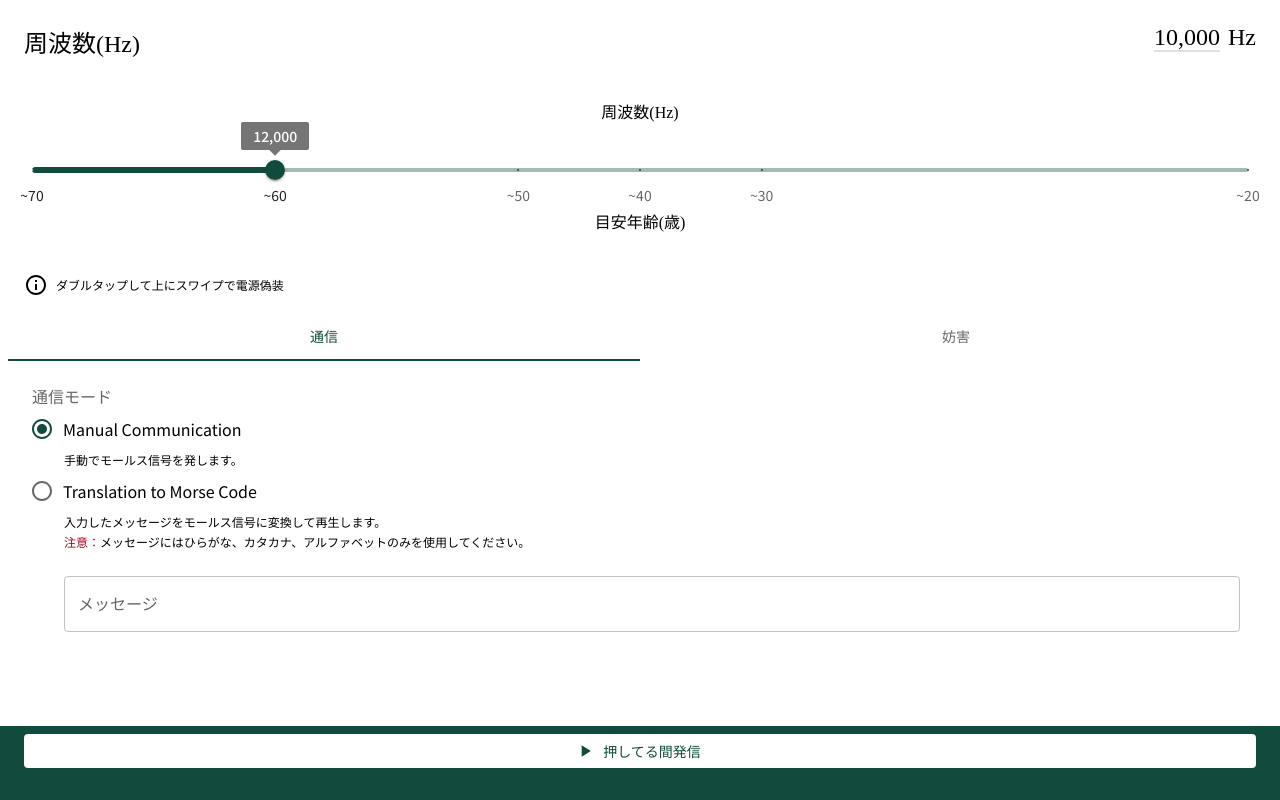
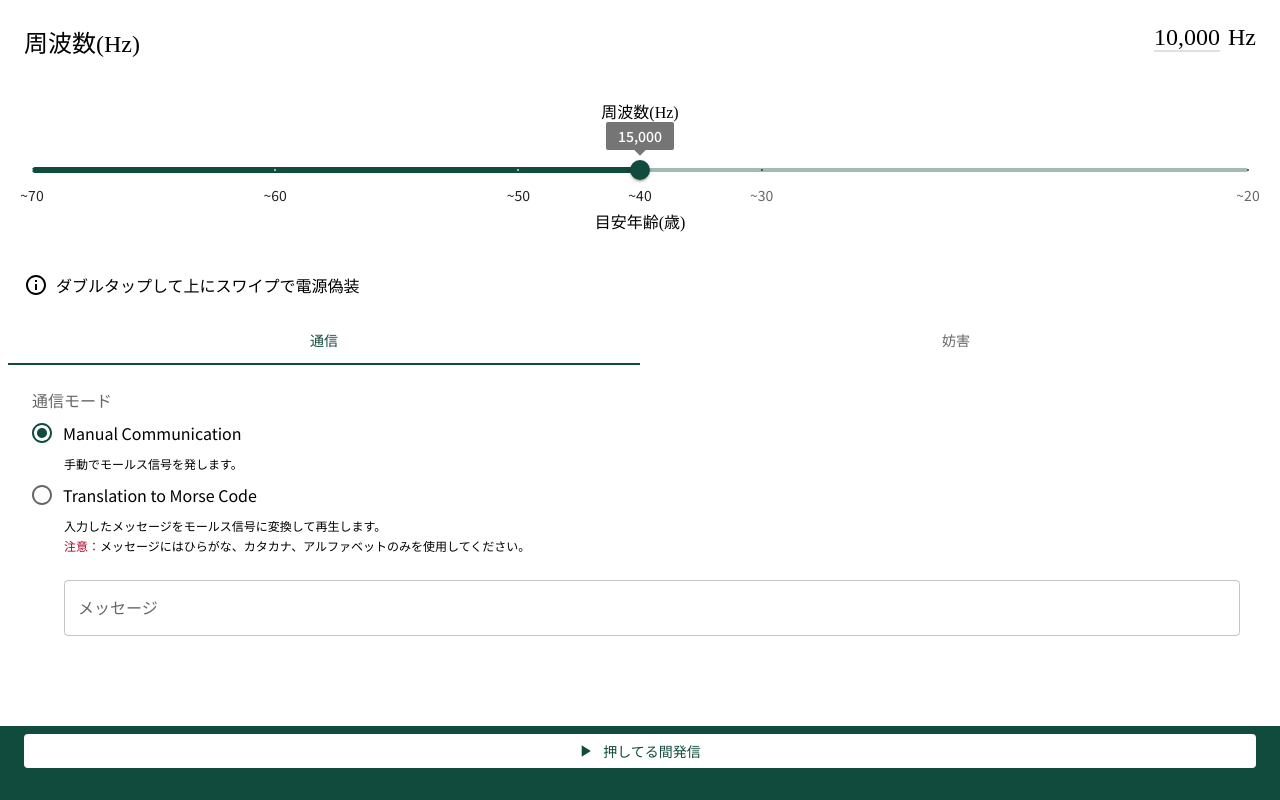
Before and after one commit to nagohachi/tsukutte-asobu2023, a React (Vite) app: page / in a window 1280 px wide. Built offline with nearby package versions, Linux system fonts and the light colour scheme.

Commit message:
普通モードと偽装モードの切り替え、周波数バーで渡された周波数を実際に鳴らす (#13)

```diff
--- a/src/ FrequencyBar.tsx
+++ b/src/ FrequencyBar.tsx
@@ -5,28 +5,28 @@ import Grid from "@mui/material/Grid";
 const marks = [
   {
     value: 10000,
-    label: "~70"
+    label: "~70",
   },
   {
     value: 12000,
-    label: "~60"
+    label: "~60",
   },
   {
     value: 14000,
-    label: "~50"
+    label: "~50",
   },
   {
     value: 15000,
-    label: "~40"
+    label: "~40",
   },
   {
     value: 16000,
-    label: "~30"
+    label: "~30",
   },
   {
     value: 20000,
-    label: "~20"
-  }
+    label: "~20",
+  },
 ];
 
 function valuetext(value: number) {
@@ -37,7 +37,17 @@ function valueLabelFormat(value: number) {
   return value.toLocaleString();
 }
 
-function FrequencyBar() {
+interface FrequencyBarProps {
+  frequency: number;
+  setFrequency: (frequency: number) => void;
+}
+
+function FrequencyBar({ frequency, setFrequency }: FrequencyBarProps) {
+  const handleSliderChange = (_: Event, newValue: number | number[]) => {
+    // newValueはnumber | number[]の型を持つので、number型にキャストしています。
+    setFrequency(newValue as number);
+  };
+
   return (
     <>
       <Box sx={{ flexGrow: 1, p: 2, fontSize: "h5.fontSize" }}>
@@ -62,6 +72,8 @@ function FrequencyBar() {
           min={10000}
           max={20000}
           defaultValue={12000}
+          value={frequency}
+          onChange={handleSliderChange}
           valueLabelFormat={valueLabelFormat}
           getAriaValueText={valuetext}
           step={null}
--- a/src/App.tsx
+++ b/src/App.tsx
@@ -4,8 +4,8 @@ import MenuTabs from "./MenuTabs";
 // import { PlaySoundForFreeTime, PlaySoundMusic } from "./PlaySound";
 // import { frequency } from "./Params";
 // import { TextToMorse } from "./TextToMorse";
-// import { DoubleTouchThenSwipe } from "./Swipes";
-// import { useState } from "react";
+import { DoubleTouchThenSwipe } from "./Swipes";
+import { useState } from "react";
 import { createTheme, ThemeProvider } from "@mui/material";
 import { themeOptions } from "./ThemeOptions";
 import Grid from "@mui/material/Grid";
@@ -13,47 +13,29 @@ import InfoOutlinedIcon from "@mui/icons-material/InfoOutlined";
 
 function App() {
   const theme = createTheme(themeOptions);
-  // const [isCamouflage, setIsCamouflage] = useState(false);
+  const [isCamouflage, setIsCamouflage] = useState(false);
+  const [frequency, setFrequency] = useState(15000);
 
   return (
-    <ThemeProvider theme={theme}>
-      <FrequencyBar />
-      <Grid
-        container
-        spacing={1}
-        padding={2}
-        sx={{ typography: "caption" }}
-        alignItems="center"
-      >
-        <Grid item>
-          <InfoOutlinedIcon sx={{ display: "flex" }} />
-        </Grid>
-        <Grid item>ダブルタップして上にスワイプで電源偽装</Grid>
-      </Grid>
-      <MenuTabs />
-      {/* <div className="container">
-        <section className="swipe-component__container">
-          <DoubleTouchThenSwipe
-            isCamouflage={isCamouflage}
-            setIsCamouflage={setIsCamouflage}
-          />
-        </section>
-        <section className="main-component__container">
-          <FrequencyBar />
-          <div>2本指でタッチ & 上スワイプして電源偽装モードに切り替え</div>
-          <MenuTabs />
-          <span>
-            <PlaySoundForFreeTime
-              value="押下の間ずっと"
-              frequency={frequency}
-            />
-          </span>
-          <span>
-            <PlaySoundMusic value="妨害音声を再生" />
-          </span>
-        </section>
-      </div> */}
-    </ThemeProvider>
+    <>
+      <DoubleTouchThenSwipe
+        isCamouflage={isCamouflage}
+        setIsCamouflage={setIsCamouflage}
+      />
+      {!isCamouflage && (
+        <ThemeProvider theme={theme}>
+          <FrequencyBar frequency={frequency} setFrequency={setFrequency} />
+          <Grid container spacing={1} padding={2}>
+            <Grid item>
+              <InfoOutlinedIcon />
+            </Grid>
+            <Grid item>ダブルタップして上にスワイプで電源偽装</Grid>
+          </Grid>
+          <MenuTabs frequency={frequency} />
+        </ThemeProvider>
+      )}
+      {isCamouflage && <h2>カモフラージュモード</h2>}
+    </>
   );
 }
 
--- a/src/Footer.tsx
+++ b/src/Footer.tsx
@@ -4,9 +4,10 @@ import { TextToMorse } from "./TextToMorse";
 
 type FooterProps = {
   mode: string;
+  frequency: number;
 };
 
-const Footer = ({ mode }: FooterProps) => {
+const Footer = ({ mode, frequency }: FooterProps) => {
   const buttonText =
     mode === "manual-communication" || mode === "translation-to-morse-code"
       ? "押してる間発信"
@@ -20,13 +21,13 @@ const Footer = ({ mode }: FooterProps) => {
         right: 0,
         px: 3,
         pt: 1,
-        pb: 4
+        pb: 4,
       }}
       elevation={0}
       style={{ backgroundColor: "#114B3D", borderRadius: 0 }}
     >
       {mode === "manual-communication" && (
-        <PlaySoundForFreeTime value={buttonText} frequency={7040} />
+        <PlaySoundForFreeTime value={buttonText} frequency={frequency} />
       )}
       {mode === "translation-to-morse-code" && (
         <TextToMorse text={"sos"} value={buttonText} />
--- a/src/MenuTabs.tsx
+++ b/src/MenuTabs.tsx
@@ -123,7 +123,11 @@ const SabotageMode = ({ subMode, onClick }: ModeProps) => {
   );
 };
 
-const MenuTabs = () => {
+type MenuTabsProps = {
+  frequency: number;
+};
+
+const MenuTabs = ({ frequency }: MenuTabsProps) => {
   // normal or sabotage
   const [value, setValue] = React.useState(0);
   const handleChangeValue = (_: React.SyntheticEvent, newValue: number) => {
@@ -157,7 +161,7 @@ const MenuTabs = () => {
       <CustomTabPanel value={value} index={1}>
         <SabotageMode subMode={subMode} onClick={handleChangeSubMode} />
       </CustomTabPanel>
-      <Footer mode={subMode} />
+      <Footer mode={subMode} frequency={frequency} />
     </>
   );
 };
--- a/src/Swipes.tsx
+++ b/src/Swipes.tsx
@@ -12,7 +12,6 @@ export function DoubleTouchThenSwipe({
 }: DoubleTouchThenSwipeProps) {
   const [tapCount, setTapCount] = useState(0);
   const [canSwipe, setCanSwipe] = useState(false);
-  const [background, setBackground] = useState("white");
   const [touchStartTime, setTouchStartTime] = useState<number | null>(null);
 
   useEffect(() => {
@@ -40,7 +39,6 @@ export function DoubleTouchThenSwipe({
   const handlers = useSwipeable({
     onSwipedUp: () => {
       if (canSwipe) {
-        setBackground(isCamouflage ? "red" : "white");
         setIsCamouflage(!isCamouflage);
         setCanSwipe(false);
         setTapCount(0);
@@ -56,7 +54,6 @@ export function DoubleTouchThenSwipe({
       onTouchStart={handleTouchStart}
       onTouchEnd={handleTouchEnd}
       className="swipe-component"
-      style={{ backgroundColor: background }}
     ></div>
   );
 }
--- a/src/index.css
+++ b/src/index.css
@@ -69,14 +69,10 @@ button:focus-visible {
 } */
 
 .swipe-component {
-  width: 100vw;
-  height: 90vh;
-  background-color: aquamarine;
-  opacity: 0.5;
-}
-
-.main-component__container {
   position: absolute;
   top: 0;
   left: 0;
+  width: 100vw;
+  height: 90vh;
+  opacity: 0.5;
 }
```
